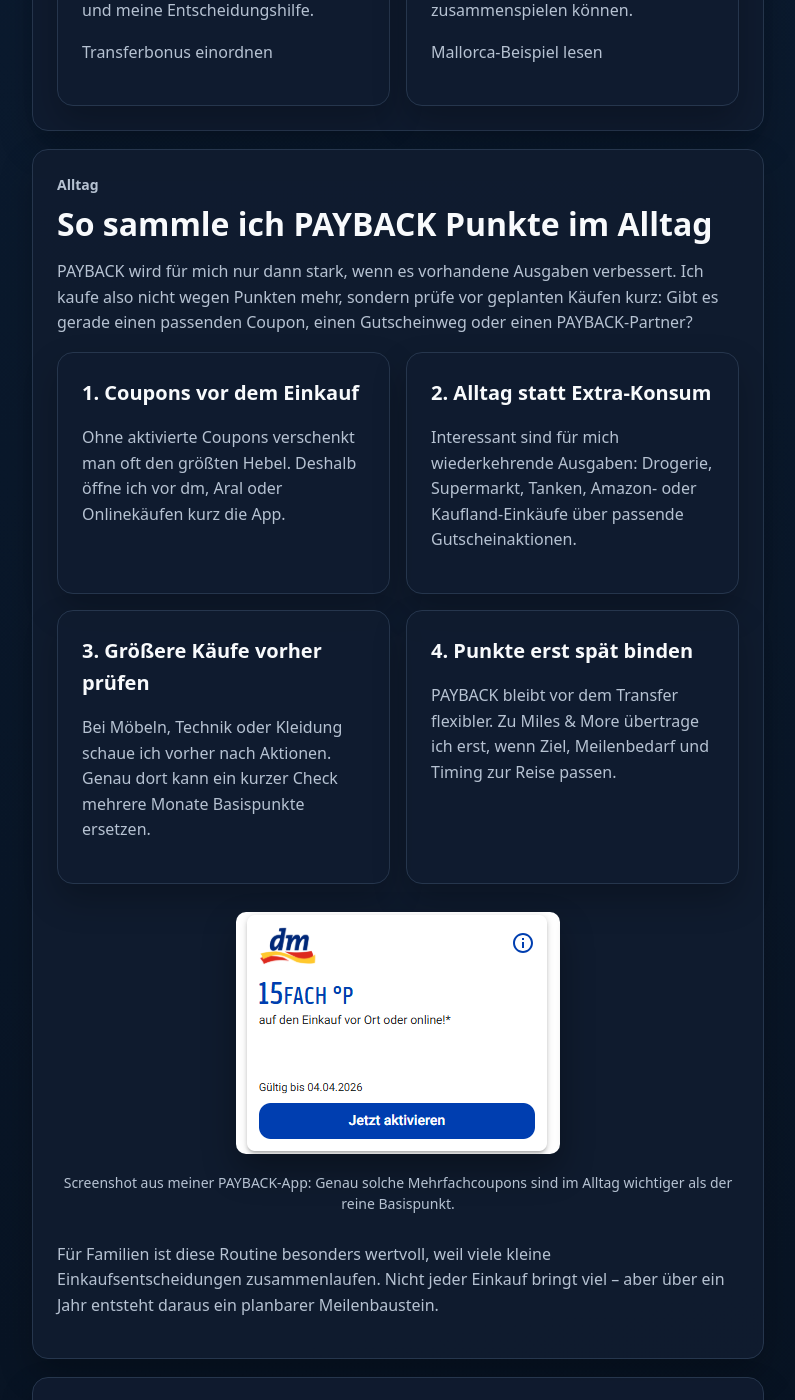
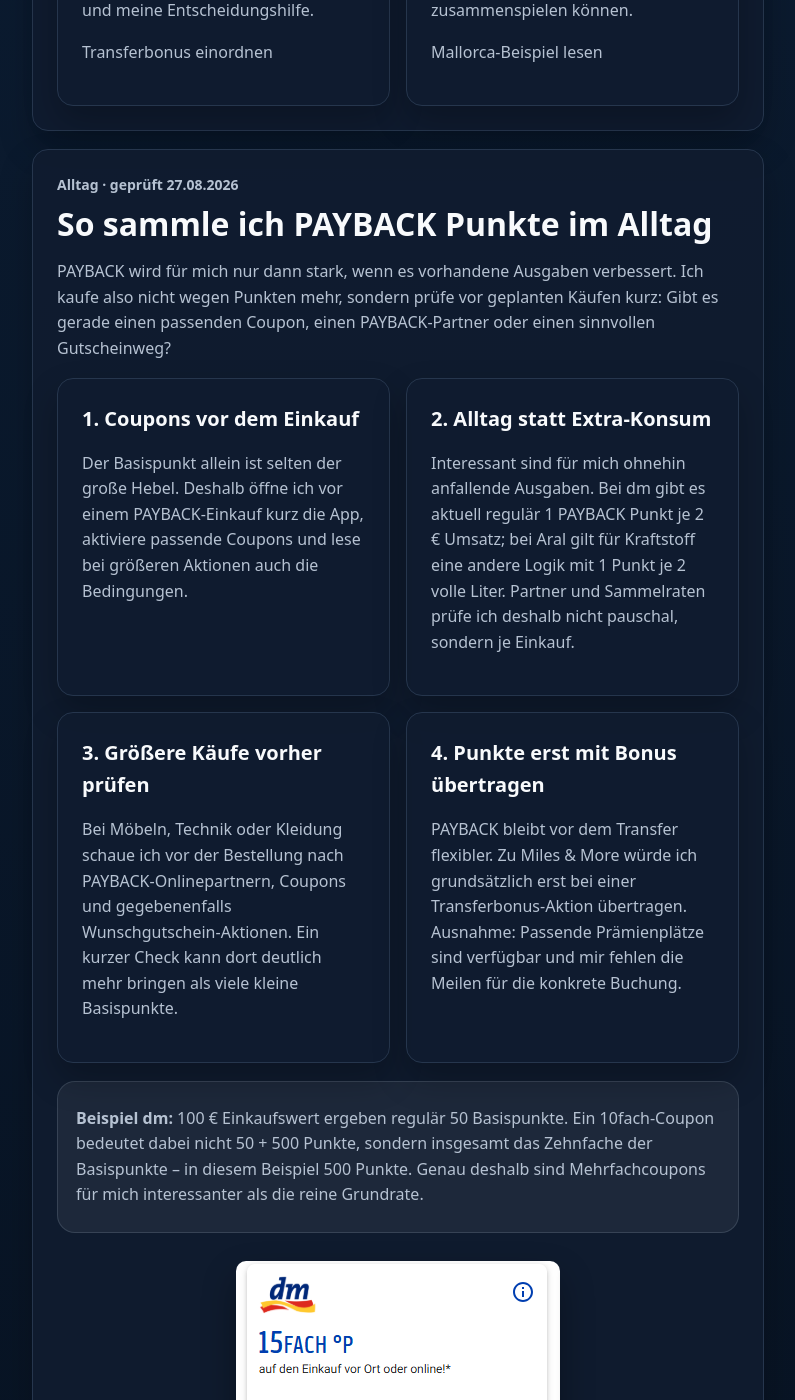
Before and after one commit to Praemienflug-Planer/miles-planer, a Jekyll site: the page built from meilen-sammeln/payback/index.html, in a window 1280 px wide and 1400 px high, scrolled down 2814 px. Shown: the whole window, without its empty margins (68-863 px from the left). Built offline with Jekyll 4.4.1, drawn with Linux system fonts in a browser that asks for light colours; some of the changed text lies outside the part shown.

Commit message:
Refresh PAYBACK everyday strategy

```diff
--- a/_includes/payback/alltag.html
+++ b/_includes/payback/alltag.html
@@ -1,13 +1,15 @@
 <div class="article-card seo-card" id="alltag">
-  <p class="eyebrow">Alltag</p>
+  <p class="eyebrow">Alltag · geprüft 27.08.2026</p>
   <h2>So sammle ich PAYBACK Punkte im Alltag</h2>
-  <p>PAYBACK wird für mich nur dann stark, wenn es vorhandene Ausgaben verbessert. Ich kaufe also nicht wegen Punkten mehr, sondern prüfe vor geplanten Käufen kurz: Gibt es gerade einen passenden Coupon, einen Gutscheinweg oder einen PAYBACK-Partner?</p>
+  <p>PAYBACK wird für mich nur dann stark, wenn es vorhandene Ausgaben verbessert. Ich kaufe also nicht wegen Punkten mehr, sondern prüfe vor geplanten Käufen kurz: Gibt es gerade einen passenden Coupon, einen PAYBACK-Partner oder einen sinnvollen Gutscheinweg?</p>
   <div class="feature-grid">
-    <div class="feature-card"><h3>1. Coupons vor dem Einkauf</h3><p>Ohne aktivierte Coupons verschenkt man oft den größten Hebel. Deshalb öffne ich vor dm, Aral oder Onlinekäufen kurz die App.</p></div>
-    <div class="feature-card"><h3>2. Alltag statt Extra-Konsum</h3><p>Interessant sind für mich wiederkehrende Ausgaben: Drogerie, Supermarkt, Tanken, Amazon- oder Kaufland-Einkäufe über passende Gutscheinaktionen.</p></div>
-    <div class="feature-card"><h3>3. Größere Käufe vorher prüfen</h3><p>Bei Möbeln, Technik oder Kleidung schaue ich vorher nach Aktionen. Genau dort kann ein kurzer Check mehrere Monate Basispunkte ersetzen.</p></div>
-    <div class="feature-card"><h3>4. Punkte erst spät binden</h3><p>PAYBACK bleibt vor dem Transfer flexibler. Zu Miles &amp; More übertrage ich erst, wenn Ziel, Meilenbedarf und Timing zur Reise passen.</p></div>
+    <div class="feature-card"><h3>1. Coupons vor dem Einkauf</h3><p>Der Basispunkt allein ist selten der große Hebel. Deshalb öffne ich vor einem PAYBACK-Einkauf kurz die App, aktiviere passende Coupons und lese bei größeren Aktionen auch die Bedingungen.</p></div>
+    <div class="feature-card"><h3>2. Alltag statt Extra-Konsum</h3><p>Interessant sind für mich ohnehin anfallende Ausgaben. Bei dm gibt es aktuell regulär 1 PAYBACK Punkt je 2 € Umsatz; bei Aral gilt für Kraftstoff eine andere Logik mit 1 Punkt je 2 volle Liter. Partner und Sammelraten prüfe ich deshalb nicht pauschal, sondern je Einkauf.</p></div>
+    <div class="feature-card"><h3>3. Größere Käufe vorher prüfen</h3><p>Bei Möbeln, Technik oder Kleidung schaue ich vor der Bestellung nach PAYBACK-Onlinepartnern, Coupons und gegebenenfalls Wunschgutschein-Aktionen. Ein kurzer Check kann dort deutlich mehr bringen als viele kleine Basispunkte.</p></div>
+    <div class="feature-card"><h3>4. Punkte erst mit Bonus übertragen</h3><p>PAYBACK bleibt vor dem Transfer flexibler. Zu Miles &amp; More würde ich grundsätzlich erst bei einer Transferbonus-Aktion übertragen. Ausnahme: Passende Prämienplätze sind verfügbar und mir fehlen die Meilen für die konkrete Buchung.</p></div>
   </div>
-  <figure class="article-image"><a href="/images/payback_coupon_dm_15xkauf.png" target="_blank" rel="noopener noreferrer"><img src="/images/payback_coupon_dm_15xkauf.png" alt="PAYBACK dm 15fach Coupon" loading="lazy"></a><figcaption>Screenshot aus meiner PAYBACK-App: Genau solche Mehrfachcoupons sind im Alltag wichtiger als der reine Basispunkt.</figcaption></figure>
-  <p>Für Familien ist diese Routine besonders wertvoll, weil viele kleine Einkaufsentscheidungen zusammenlaufen. Nicht jeder Einkauf bringt viel – aber über ein Jahr entsteht daraus ein planbarer Meilenbaustein.</p>
+  <div class="answer-box"><p><strong>Beispiel dm:</strong> 100 € Einkaufswert ergeben regulär 50 Basispunkte. Ein 10fach-Coupon bedeutet dabei nicht 50 + 500 Punkte, sondern insgesamt das Zehnfache der Basispunkte – in diesem Beispiel 500 Punkte. Genau deshalb sind Mehrfachcoupons für mich interessanter als die reine Grundrate.</p></div>
+  <figure class="article-image"><a href="/images/payback_coupon_dm_15xkauf.png" target="_blank" rel="noopener noreferrer"><img src="/images/payback_coupon_dm_15xkauf.png" alt="PAYBACK dm 15fach Coupon" loading="lazy"></a><figcaption>Screenshot aus meiner PAYBACK-App: Solche Mehrfachcoupons sind Momentaufnahmen. Höhe, Laufzeit und Bedingungen können je Konto variieren.</figcaption></figure>
+  <p>Für Familien ist diese Routine besonders wertvoll, weil viele ohnehin notwendige Einkäufe zusammenkommen. Nicht jeder Einkauf bringt viel – über ein Jahr können Coupons und geplante größere Ausgaben aber einen relevanten Meilenbaustein ergeben.</p>
+  <p><a href="/meilen-sammeln/payback-transferbonus/"><strong>Warum ich die gesammelten Punkte nicht sofort 1:1 zu Miles &amp; More übertrage →</strong></a></p>
 </div>
```
